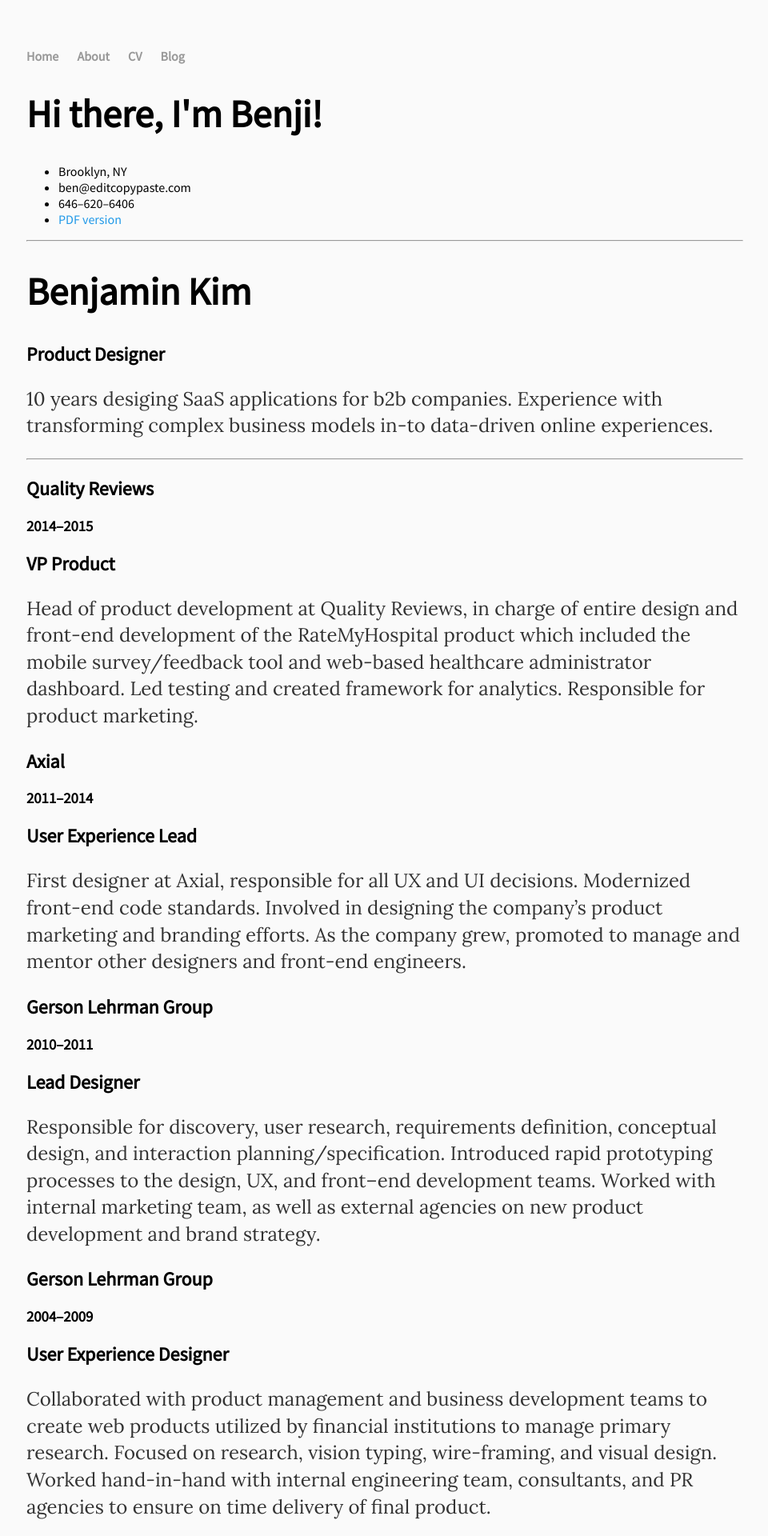
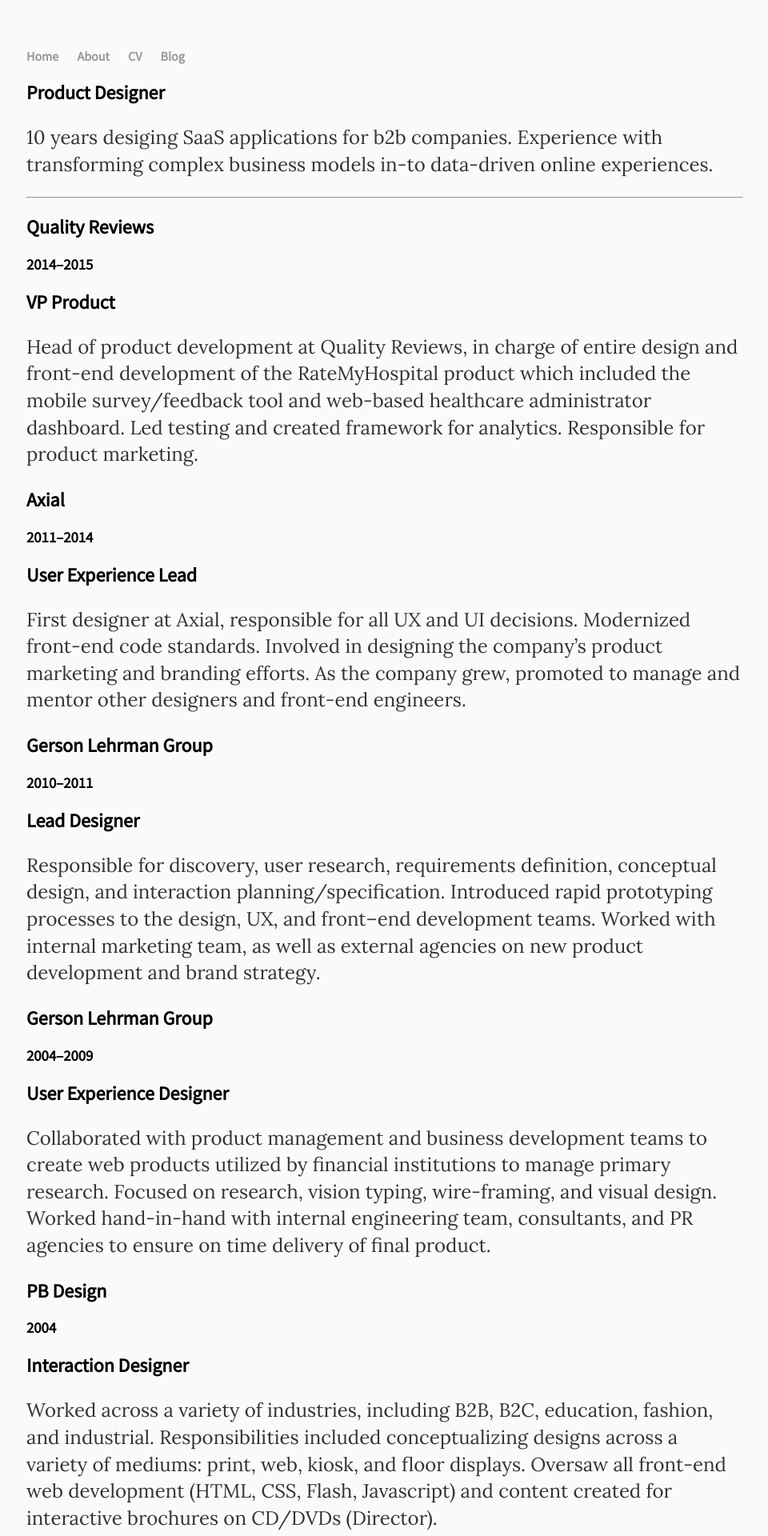
Before and after one commit to benjinyc/benjinyc.github.io, a Jekyll site: the page built from cv/index.html, in a window 1280 px wide. Shown: the top 1920 px of the page at 80% size, without its empty margins (159-1119 px from the left). Built offline with Jekyll 4.4.1, drawn with Linux system fonts in a browser that asks for light colours; comment, search, counter and statistics services are not loaded.

Commit message:
GA added
Signed-off-by: ben kim <benkim@bens-MacBook-Pro.local>

```diff
--- a/_layouts/default.html
+++ b/_layouts/default.html
@@ -23,6 +23,8 @@
             {% include footer.html %}
 
 <script id="dsq-count-scr" src="//benjinyc-journal.disqus.com/count.js" async></script>
-
+    {% if jekyll.environment == 'production' %}
+    {% include analytics.html %}
+    {% endif %}
 		</body>
 	</html>
--- a/_layouts/post.html
+++ b/_layouts/post.html
@@ -2,7 +2,7 @@
 layout: default
 comments: true
 ---
-<h1>{{ page.title }}</h1>
+<h2>{{ page.title }}</h2>
 <p class="meta">{{ page.date | date_to_string }}</p>
 
 <div class="post">
--- a/_layouts/resume.html
+++ /dev/null
@@ -1,26 +0,0 @@
-<!DOCTYPE html>
-	<html>
-		<head>
-			<title>{{ page.title }}</title>
-			<!-- link to main stylesheet -->
-			<link rel="stylesheet" type="text/css" href="/css/main.css">
-            {% include fonts.html %}
-		</head>
-		<body>
-			<nav>
-	    		<ul>
-	        		<li><a href="/">Home</a></li>
-		        	<li><a href="/about">About</a></li>
-	        		<li><a href="/cv">CV</a></li>
-	        		<li><a href="/blog">Blog</a></li>
-	    		</ul>
-			</nav>
-			<div class="container">
-
-			{{ content }}
-
-			</div><!-- /.container -->
-            {% include footer.html %}
-
-		</body>
-	</html>
--- a/css/main.css
+++ b/css/main.css
@@ -27,7 +27,7 @@
     font-family: 'Source Sans Pro','Helvetica', 'Arial', 'Sans-Serif';
 }
 p {
-    font-size: 1.5em;
+    font-size: 1.5rem;
     line-height: 1.4em;
     color: #333;
     font-family: 'Lora', serif;
@@ -72,3 +72,5 @@
 .PageNavigation .next {
   text-align: left;
 }
+
+blockquote p {font-size: .9em;}
--- a/cv/index.html
+++ b/cv/index.html
@@ -1,13 +1,14 @@
 ---
-layout: resume
-title: benji.nyc
+layout: default
+title: blog benji.nyc
 ---
 <div class="blurb">
-	<h1>Hi there, I'm Benji!</h1>
+
 <!--	<p>I'm best known as the horrible cop from <em>A Touch of Evil</em> Don't trust me. <a href="/about">Read more about my life...</a></p>-->
 
         <div class="row">
         <div class="medium-10 columns medium-centered" >
+<!--
         <div class="row">
 
             <div class="medium-10 columns" >
@@ -20,11 +21,11 @@
 
         </div>
             <hr />
+-->
 
         <div class="row">
 
             <div class="medium-10 columns" >
-                <h1>Benjamin Kim</h1>
                 <h2>Product Designer</h2>
                 <p>10 years desiging SaaS applications for b2b companies. Experience with transforming complex business models in-to data-driven online experiences.</p>
              </div>
```
Also changed, not shown: _includes/analytics.html (added, +23 -0 lines), _posts/2018-02-10-hank-quinlan-site-launched.md (+9 -1 lines), 1 other file.
